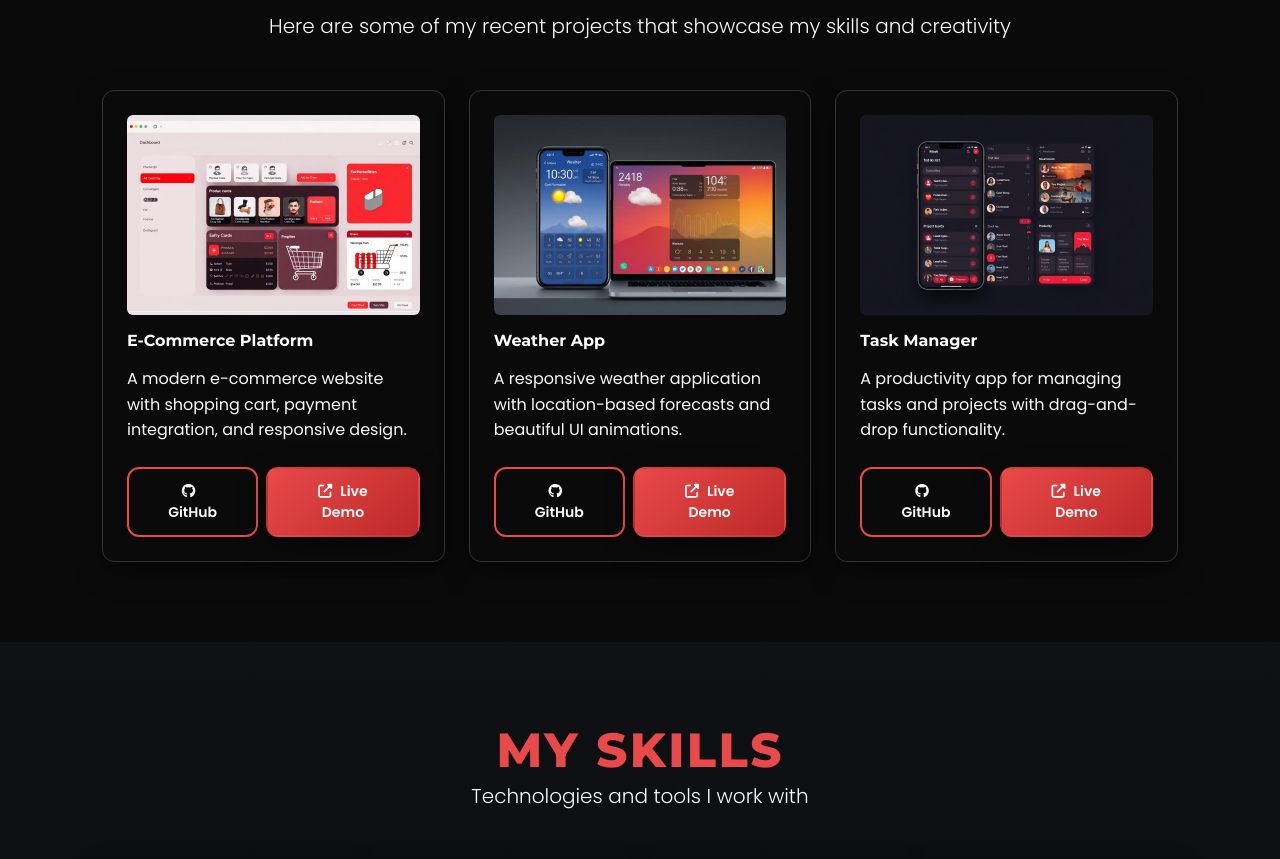
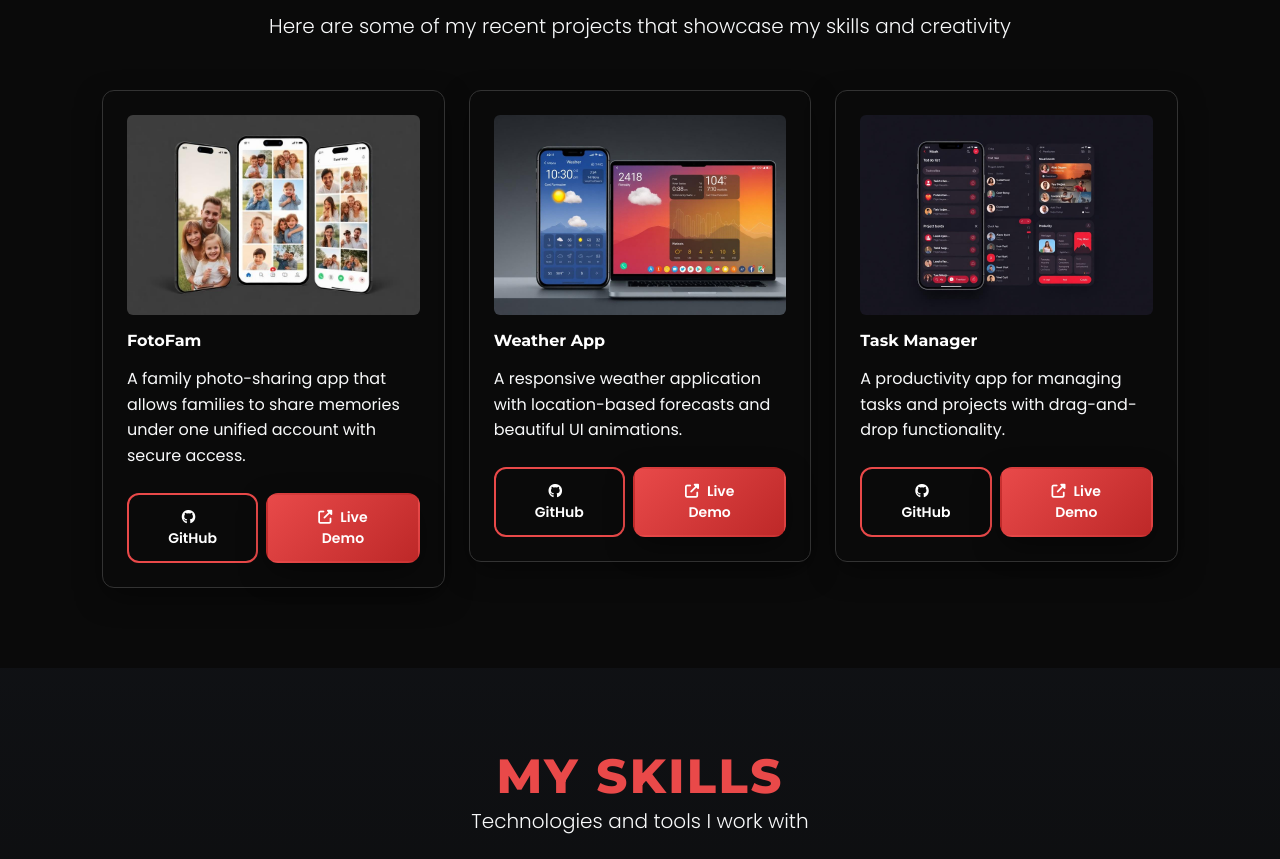
Before and after one commit to yuvanmanideep6/portfolio-yuvan, a React (Vite) app: page / in a window 1280 px wide. Shown: the part 1506-2365 px from the top of the page. Built offline with nearby package versions, Linux system fonts and the light colour scheme.

Commit message:
Replace project images and text
Update project section with FotoFam details.

```diff
--- a/src/pages/Index.tsx
+++ b/src/pages/Index.tsx
@@ -1,6 +1,6 @@
 import { useEffect } from 'react';
 const profilePhoto = '/lovable-uploads/cb90b1cc-863c-497b-9eb6-4376382274cf.png';
-import project1Image from '@/assets/project1-ecommerce.jpg';
+import project1Image from '@/assets/project1-fotofam.jpg';
 import project2Image from '@/assets/project2-weather.jpg';
 import project3Image from '@/assets/project3-taskmanager.jpg';
 
@@ -263,13 +263,13 @@ const Index = () => {
               <div className="portfolio-card fade-in-up">
                 <img
                   src={project1Image}
-                  alt="E-Commerce Platform"
+                  alt="FotoFam"
                   className="img-fluid rounded mb-3"
                   style={{ width: '100%', height: '200px', objectFit: 'cover' }}
                 />
-                <h4 className="text-white mb-3">E-Commerce Platform</h4>
+                <h4 className="text-white mb-3">FotoFam</h4>
                 <p className="text-light mb-4">
-                  A modern e-commerce website with shopping cart, payment integration, and responsive design.
+                  A family photo-sharing app that allows families to share memories under one unified account with secure access.
                 </p>
                 <div className="d-flex gap-2">
                   <a href="https://github.com" className="btn btn-sm btn-portfolio-outline">
```
Also changed, not shown: src/assets/project1-fotofam.jpg (added).
